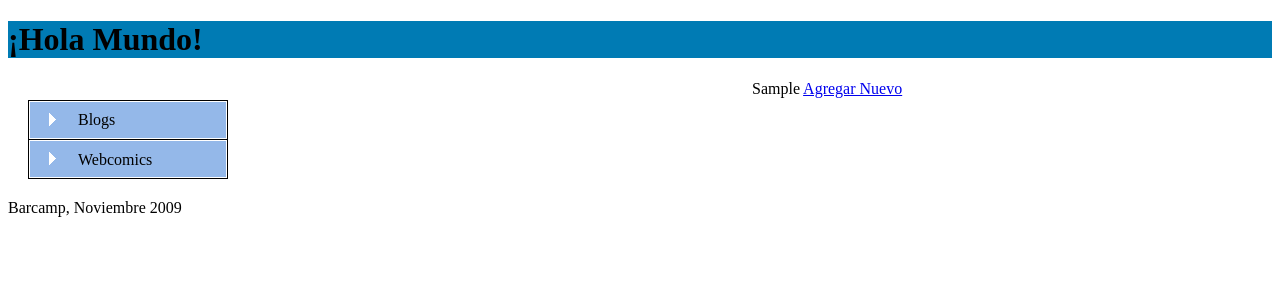
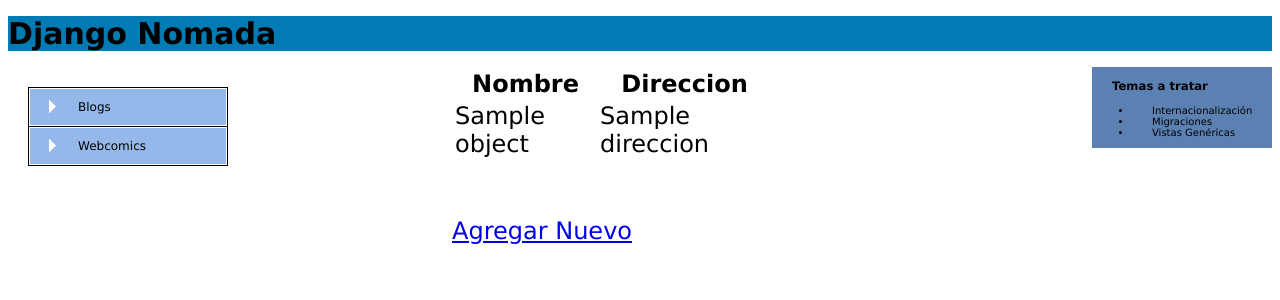
Before and after one commit to lfborjas/barcamp, a Python web app: template templates/sitios/sitio_list.html in a window 1280 px wide. Shown: the top 300 px of the page. Run offline with Jinja, Linux system fonts and the light colour scheme; the template is opened without the code that fills it: most values are stand-ins (such as "Sample title", 1, 10 or a date in 2020).

Commit message:
casi terminados los tweaks para que se vea pinta y funcione

```diff
--- a/settings.py
+++ b/settings.py
@@ -79,6 +79,7 @@ INSTALLED_APPS = (
     'django.contrib.contenttypes',
     'django.contrib.sessions',
     'django.contrib.sites',
+    'django.contrib.admin',
     'sitios'
     #'south'
 )
--- a/static/css/base.css
+++ b/static/css/base.css
@@ -1,14 +1,33 @@
+body{
+	font-family:"Lucida Grande","DejaVu Sans","Bitstream Vera Sans",Verdana,Arial,sans-serif;
+	font-size:12px;
+}
+
 #branding{
 	background-color: #007BB4;
 }
 
 #content{
-	width: 520px;
+	width: 820px;
 	float: right;
 }
 
-#content p, #content h1{
+#mainContent p, #mainContent h1, #secondaryContent p, #secondaryContent h1, #secondaryContent li, #secondaryContent h3{
+	padding-left: 20px;
 	padding-right: 20px;
+}
+
+#mainContent{
+	font-size: 24px;
+	width: 320px;
+	float: left;
+}
+
+#secondaryContent{
+	background-color: #5B80B2;
+	font-size: 10px;
+	width: 180px;
+	float: right;
 }
 
 #mainNav{
@@ -30,13 +49,13 @@
 
 
 
-ul{
+ul.mainNavMenu {
 	margin: 0;
 	padding: 0;
 	list-style-type: none;
 }
 
-ul a{
+ul.mainNavMenu a{
 	display: block;
 	width: 200px;
 	height: 39px;
@@ -52,7 +71,13 @@ li.first a{
 	line-height: 40px;
 }
 
-a:hover .selected a{
+ul.mainNavMenu a:hover, .selected a{
 	background-position:right bottom;
 	color #fff;
 }
+
+#branding a{
+	font-size: 30px;
+	color: #000;
+	text-decoration: none;
+}
--- a/templates/base.html
+++ b/templates/base.html
@@ -9,6 +9,7 @@
         <title>{% block title %}{%if title%}{{title}} | {%endif%}{% endblock %}  Barcamp</title>
 
         <link rel="stylesheet" href="/static/css/base.css" type="text/css" media="screen" />
+	<link rel="stylesheet" type="text/css" href="/media/css/forms.css" />
         {% block head %}
 		{#las que hereden importarán aquí su contenido estático#}
         {% endblock %}
@@ -17,24 +18,33 @@
 <body>
 <div id="wrapper">
 	<div id="branding">
-		<h1>¡Hola Mundo!</h1>
+		<h1><a href="/">Django Nomada</a></h1>
+
 	</div>
 
 	<div id="content">
-	{% block content %}
-		<p>Podría poner aquí un lorem ipsum. Pero quiero que veamos un poco de internacionalización</p>
-	{%endblock%}
+		<div id="mainContent">
+		{% block content %}
+			<p>Podría poner aquí un lorem ipsum. Pero quiero que veamos un poco de internacionalización</p>
+		{%endblock%}
+		</div>
+		<div id="secondaryContent">
+			<h3>Temas a tratar</h3>
+			<ul>
+				<li>Internacionalización</li>
+				<li>Migraciones</li>
+				<li>Vistas Genéricas</li>
+			</ul>
+		</div>
 	</div>
-
 	<div id="mainNav">
-		<ul id="mainNavMenu">
+		<ul class="mainNavMenu">
 			<li class="first"><a href="/blogs/">Blogs</a>
 			<li><a href="/webcomics/">Webcomics</a>
 		</ul>
 	</div>
 
 	<div id="footer">
-		<p class="litteprint">Barcamp, Noviembre 2009</p>
 	</div>
 </div>
 </body>
--- a/templates/sitios/sitio_form.html
+++ b/templates/sitios/sitio_form.html
@@ -1,5 +1,5 @@
 {%extends "base.html"%}
-{%block title%} Sitios {%endblock%}
+{%block title%} Agregar Sitio | {%endblock%}
 {%block head%}
 	{{form.media}}
 {%endblock%}
--- a/templates/sitios/sitio_list.html
+++ b/templates/sitios/sitio_list.html
@@ -1,6 +1,19 @@
 {%extends "base.html"%}
 {%block title%} Todos mis sitios | {%endblock%}
 {%block content%}
-	{{object_list}}
+	<table>
+		<tr>
+			<th>Nombre</th>
+			<th>Direccion</th>
+		</tr>
+	{%for object in object_list%}
+		<tr>
+			<td>{{object.nombre}}</td>
+			<td>{{object.direccion}}</td>
+		</tr>
+	{%endfor%}
+
+	</table>
+	<br /><br />
 	<a href="/{{objeto}}/nuevo/">Agregar Nuevo</a>
 {%endblock%}
```
Also changed, not shown: 1 other file.
